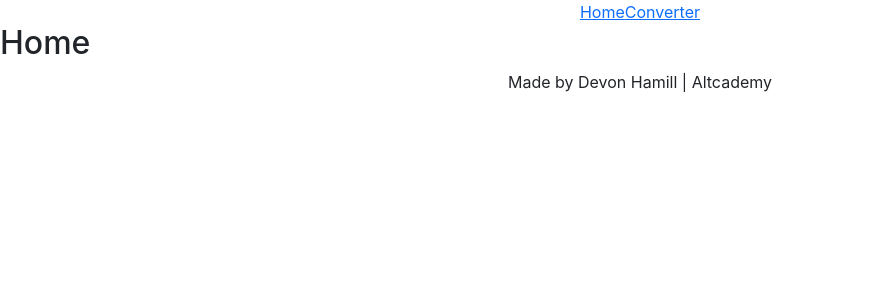
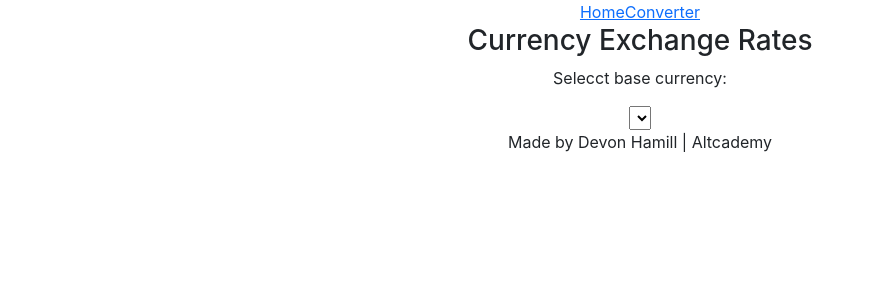
Before and after one commit to illham93/currency-exchange, a React (Create React App) app: page / in a window 1280 px wide. Shown: the top 300 px of the page, without its empty margins (0-873 px from the left). Built offline with nearby package versions, Linux system fonts and the light colour scheme; no server answers.

Commit message:
gh-pages

```diff
--- a/package.json
+++ b/package.json
@@ -1,6 +1,7 @@
 {
   "name": "currency-exchange",
   "version": "0.1.0",
+  "homepage": "https://illham93.github.io/currency-exchange/",
   "private": true,
   "dependencies": {
     "@testing-library/jest-dom": "^5.14.1",
@@ -14,6 +15,7 @@
     "web-vitals": "^2.1.0"
   },
   "scripts": {
+    "deploy": "yarn build && gh-pages -d build",
     "start": "react-scripts start",
     "build": "react-scripts build",
     "test": "react-scripts test",
@@ -31,5 +33,8 @@
       "last 1 firefox version",
       "last 1 safari version"
     ]
+  },
+  "devDependencies": {
+    "gh-pages": "^6.1.1"
   }
 }
--- a/src/Home.js
+++ b/src/Home.js
@@ -5,9 +5,29 @@ class Home extends React.Component {
         super(props);
     }
 
+    componentDidMount () {
+        fetch("https://api.frankfurter.app/currencies")
+        .then((response) => {
+            if (response.ok) {
+                return response.json();
+            }
+            throw new Error('Request denied');
+        })
+        .then((data) => {
+            console.log(data);
+        }).catch((error) => {
+            console.log(error);
+        })
+    }
+
+
     render() {
         return (
-            <h2>Home</h2>
+            <div class="container text-center">
+                <h3>Currency Exchange Rates</h3>
+                <p>Selecct base currency:</p>
+                <select name="currencies"></select>
+            </div>
         )
     }
 }
```
Also changed, not shown: .pnp.cjs, 1 other file (tests, documents, lock files or other folders).
